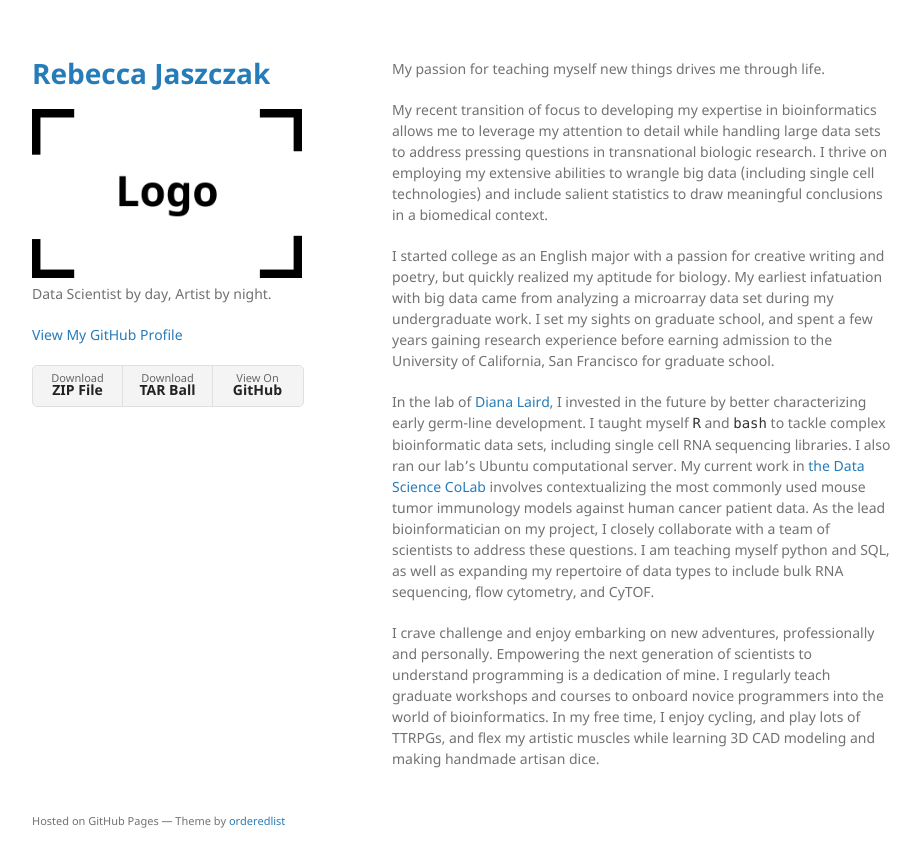
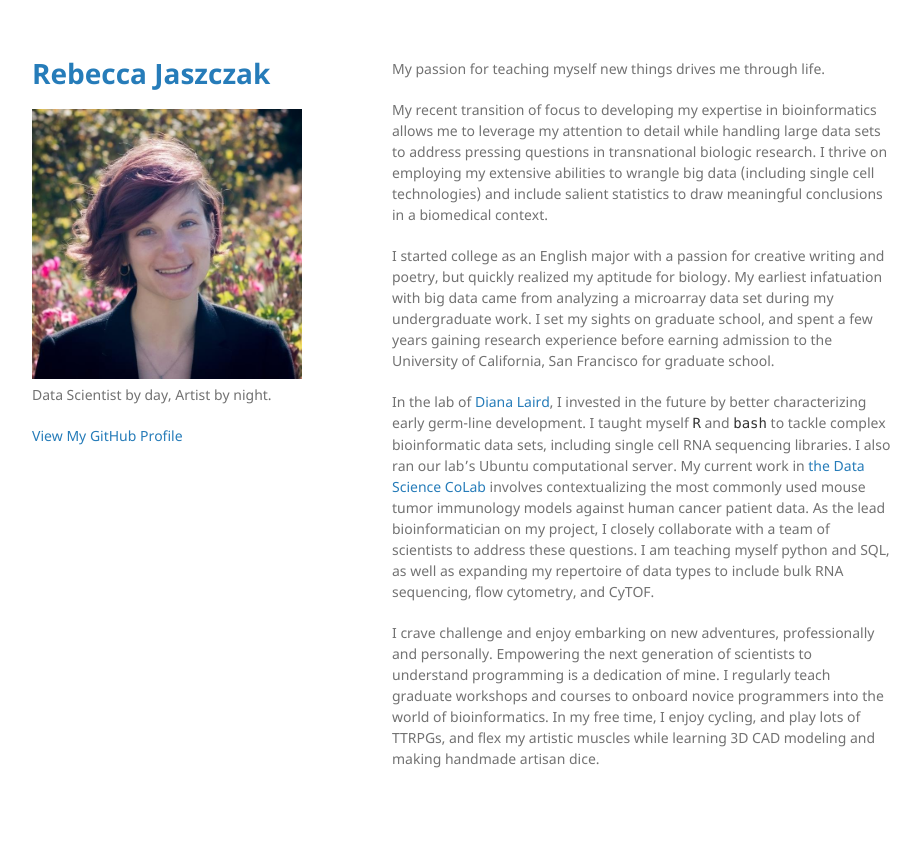
Before and after one commit to rebeccagj/rebeccagj.github.io, a Jekyll site: the page built from index.md, in a window 1280 px wide. Shown: the top 867 px of the page, without its empty margins (178-1099 px from the left). Built offline with Jekyll 4.4.1, drawn with Linux system fonts in a browser that asks for light colours.

Commit message:
purge theme irrelevant stuff, photo update

```diff
--- a/_config.yml
+++ b/_config.yml
@@ -6,7 +6,7 @@ url: "https://rebeccagj.github.io/"
 date_format: "%b %-d, %Y"
 markdown: kramdown
 
-logo: /assets/img/logo.png
+logo: /assets/img/profileimage.jpeg
 show_downloads: true
 theme: jekyll-theme-minimal
 
--- a/_layouts/default.html
+++ b/_layouts/default.html
@@ -23,21 +23,10 @@
 
         <p>{{ site.description | default: site.github.project_tagline }}</p>
 
-        {% if site.github.is_project_page %}
-        <p class="view"><a href="{{ site.github.repository_url }}">View the Project on GitHub <small>{{ site.github.repository_nwo }}</small></a></p>
-        {% endif %}
-
         {% if site.github.is_user_page %}
         <p class="view"><a href="{{ site.github.owner_url }}">View My GitHub Profile</a></p>
         {% endif %}
 
-        {% if site.show_downloads %}
-        <ul class="downloads">
-          <li><a href="{{ site.github.zip_url }}">Download <strong>ZIP File</strong></a></li>
-          <li><a href="{{ site.github.tar_url }}">Download <strong>TAR Ball</strong></a></li>
-          <li><a href="{{ site.github.repository_url }}">View On <strong>GitHub</strong></a></li>
-        </ul>
-        {% endif %}
       </header>
       <section>
 
@@ -45,10 +34,6 @@
 
       </section>
       <footer>
-        {% if site.github.is_project_page %}
-        <p>This project is maintained by <a href="{{ site.github.owner_url }}">{{ site.github.owner_name }}</a></p>
-        {% endif %}
-        <p><small>Hosted on GitHub Pages &mdash; Theme by <a href="https://github.com/orderedlist">orderedlist</a></small></p>
       </footer>
     </div>
     <script src="{{ "/assets/js/scale.fix.js" | relative_url }}"></script>
```
